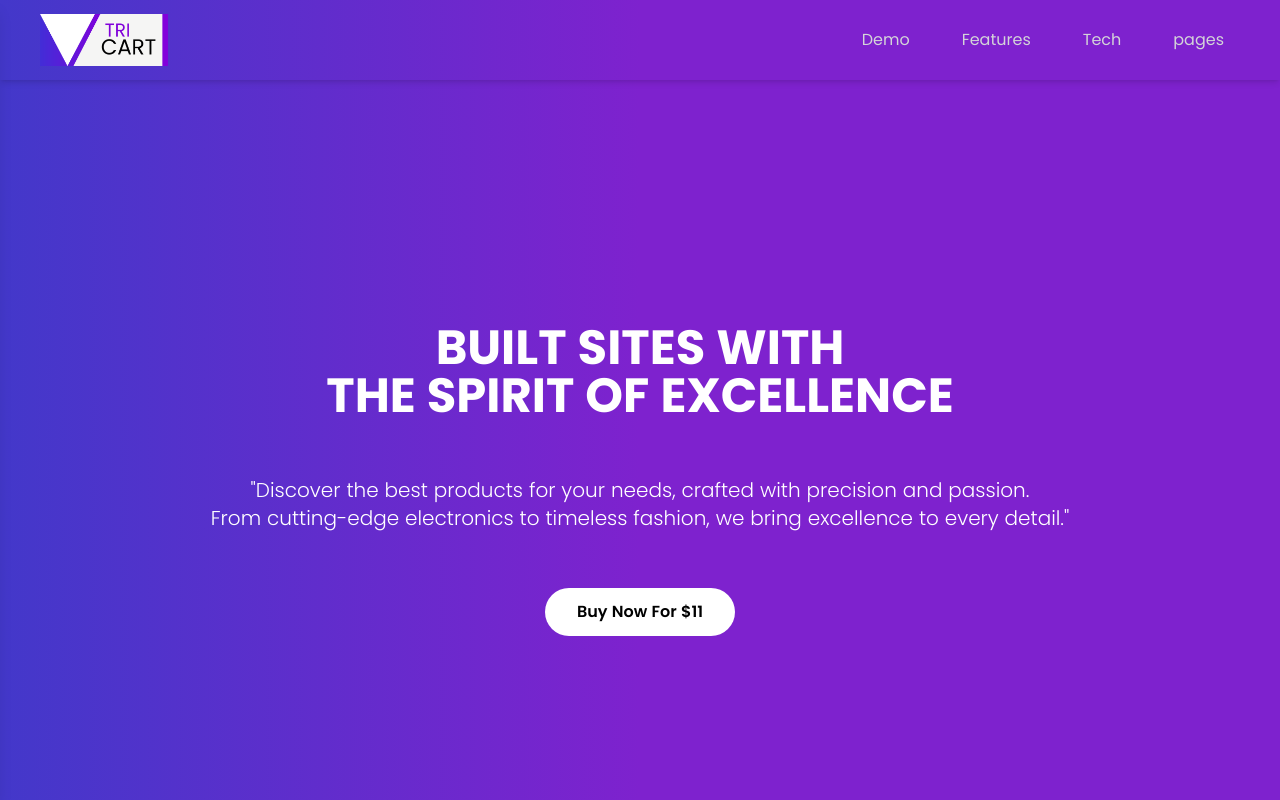
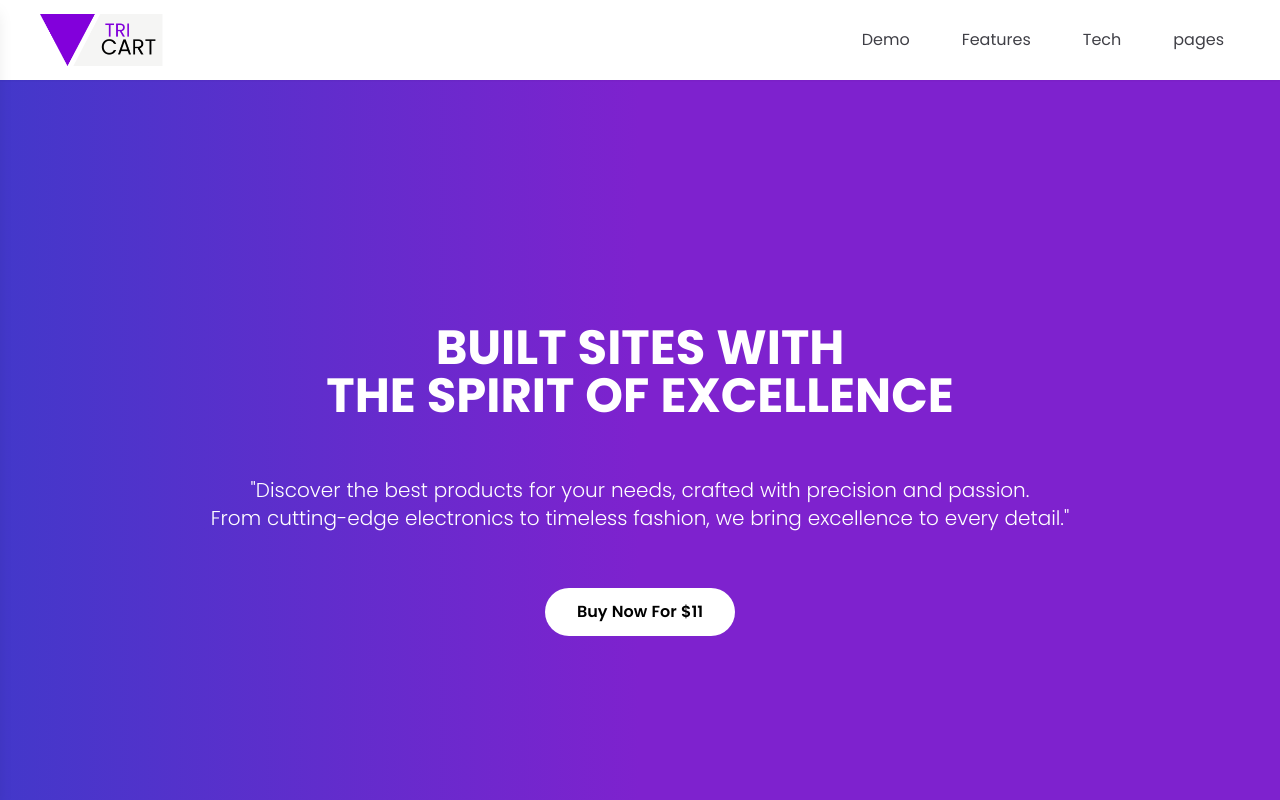
Before and after one commit to hmvmpire/triCartDemo, a Next.js app: page / in a window 1280 px wide. Shown: the top 800 px of the page. Built offline with nearby package versions, Linux system fonts and the light colour scheme.

Commit message:
changes 9

```diff
--- a/src/components/navbars/commonNavbar.tsx
+++ b/src/components/navbars/commonNavbar.tsx
@@ -10,43 +10,34 @@ import Link from "next/link";
 import { commonNavbarLinks } from "@/data/MainPageData";
 
 interface CommonNavbarProps {
-    otherRoute?: boolean;
     container?: boolean
 }
 
 
 export const CommonNavbar: FC<CommonNavbarProps> = ({
-    otherRoute, container
+    container
 }): JSX.Element => {
     const router = useRouter();
     const [isSidebarOpen, setIsSidebarOpen] = useState(false); // For sidebar toggle
-    const [scroll, setScroll] = useState(false);
     const toggleSidebar = () => {
         setIsSidebarOpen(!isSidebarOpen);
     };
-    const handleScroll = () => {
-        if (window.scrollY > 0) {
-            setScroll(true);
-        } else {
-            setScroll(false);
-        }
-    }
-    window.addEventListener("scroll", handleScroll);
+
 
     const loc = window.location.pathname;
     return (
         <>
-            <div className={`sticky z-30 top-0 h-20 left-0 ${otherRoute ? `bg-white shadow-sm` : scroll ? "text-black bg-white shadow-sm" : "shadow-md text-white bg-gradient-to-r from-indigo-700 via-purple-700 to-purple-700"}`}>
+            <div className={`sticky z-30 top-0 h-20 left-0 text-black bg-white shadow-sm`}>
                 <div className={`${container ? "container1" : "container3"} h-20 flex items-center justify-between gap-x-4`}>
                     <Image
-                        src={(scroll || otherRoute) ? logo2 : logo}
+                        src={logo2}
                         alt="logo"
                         className="w-24 sm:w-28 md:w-32 cursor-pointer hover:opacity-80 transition-opacity duration-300"
                         onClick={() => router.push("/")}
                     />
                     {!isSidebarOpen && <button
                         onClick={toggleSidebar}
-                        className={`lg:hidden ${(scroll || otherRoute) ? "text-black" : "text-white"} hover:scale-95 transition-colors`}
+                        className={`lg:hidden text-black hover:scale-95 transition-colors`}
                     >
                         <FontAwesomeIcon icon={isSidebarOpen ? faTimes : faBars} className="text-xl" />
                     </button>}
@@ -59,12 +50,12 @@ export const CommonNavbar: FC<CommonNavbarProps> = ({
                             >
                                 {loc === "/" ? <a href={navlink.path}
                                     onClick={handleSmoothScroll}
-                                    className={`border-none outline-none shadow-none cursor-pointer duration-300 w-max ${(scroll || otherRoute) ? "text-zinc-700 hover:text-black" : "text-zinc-300 hover:text-white"} fw_400 px-4 py-1 text-base flex items-center gap-x-2 py-2`}
+                                    className={`border-none outline-none shadow-none cursor-pointer duration-300 w-max text-zinc-700 hover:text-black fw_400 px-4 py-1 text-base flex items-center gap-x-2 py-2`}
                                 >
                                     {navlink.label}
                                 </a> :
                                     <Link href={"/" + navlink.path}
-                                        className={`border-none outline-none shadow-none cursor-pointer duration-300 w-max ${(scroll || otherRoute) ? "text-zinc-700 hover:text-black" : "text-zinc-300 hover:text-white"} fw_400 px-4 py-1 text-base flex items-center gap-x-2 py-2`}
+                                        className={`border-none outline-none shadow-none cursor-pointer duration-300 w-max text-zinc-700 hover:text-black fw_400 px-4 py-1 text-base flex items-center gap-x-2 py-2`}
                                     >
                                         {navlink.label}
                                     </Link>
--- a/src/components/shared/MainLayout.tsx
+++ b/src/components/shared/MainLayout.tsx
@@ -24,7 +24,7 @@ export const MainLayout: FC<MainLayoutProps> = ({
     const nav3Route = window.location.pathname.includes("/tricart-home-decore")
     const nav4Route = window.location.pathname.includes("/tricart-fashion")
 
-    const navbar = nav1Route ? <ElectronicsNavbar /> : nav2Route ? <ToolsNavbar /> : nav3Route ? <DecorNavbar /> : nav4Route ? <FashionNavbar /> : <CommonNavbar container={true} otherRoute={!isHome} />
+    const navbar = nav1Route ? <ElectronicsNavbar /> : nav2Route ? <ToolsNavbar /> : nav3Route ? <DecorNavbar /> : nav4Route ? <FashionNavbar /> : <CommonNavbar container={true} />
     const footer = nav1Route ? <ElectronicsFooter /> : nav2Route ? <ToolsFooter /> : nav3Route ? <DecorFooter /> : nav4Route ? <FashionFooter /> : <CommonFooter />
     return (
         <Fragment>
```
